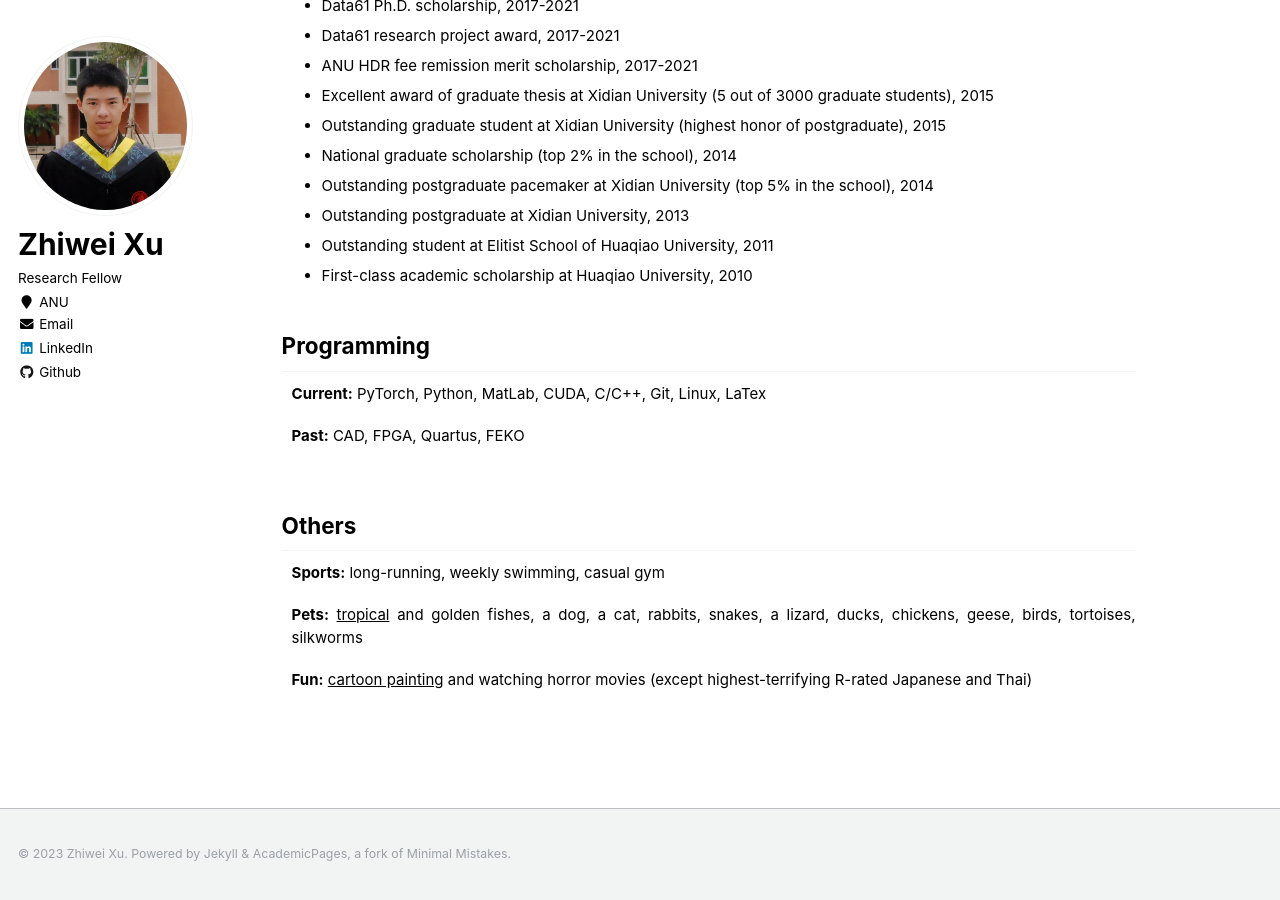
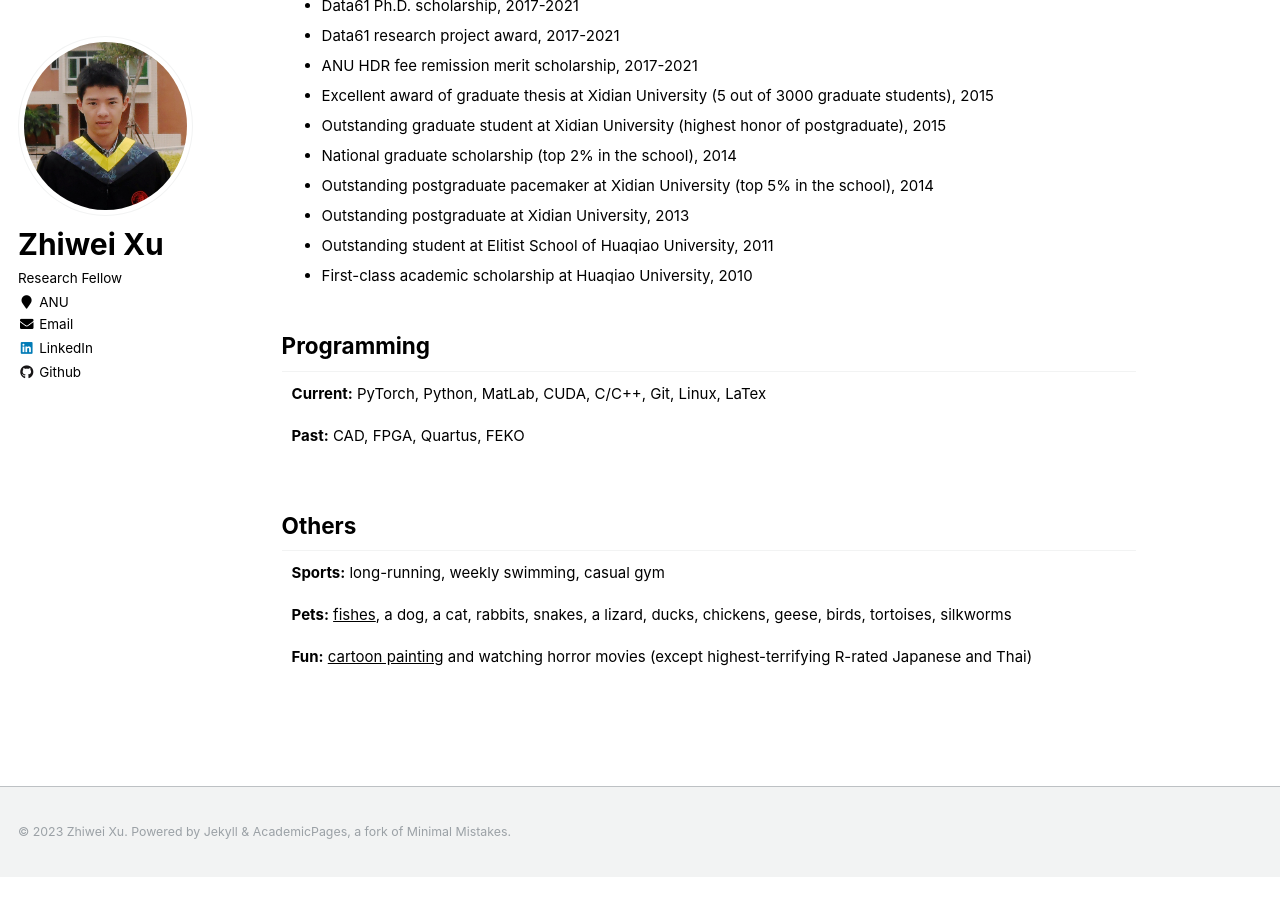
Before and after one commit to zwxu064/zwxu064.github.io, a Jekyll site: the page built from _pages/about.html, in a window 1280 px wide and 900 px high, scrolled down 3983 px. Built offline with Jekyll 4.4.1, drawn with Linux system fonts in a browser that asks for light colours; after the commit the page ends 4860 px from its top, so only the background shows below that.

Commit message:
Update about.html

```diff
--- a/_pages/about.html
+++ b/_pages/about.html
@@ -245,7 +245,7 @@ redirect_from:
 <p class="alignlefttab"><strong>Sports:</strong> long-running, weekly swimming, casual gym</p>
 <div style="clear: both;"></div>
 
-<p class="alignlefttab"><strong>Pets:</strong> <a style="color: inherit; text-decoration: underline;" href="fishes">tropical</a> and golden fishes, a dog, a cat, rabbits, snakes, a lizard, ducks, chickens, geese, birds, tortoises, silkworms</p>
+<p class="alignlefttab"><strong>Pets:</strong> <a style="color: inherit; text-decoration: underline;" href="fishes">fishes</a>, a dog, a cat, rabbits, snakes, a lizard, ducks, chickens, geese, birds, tortoises, silkworms</p>
 <div style="clear: both;"></div>
 
 <p class="alignlefttab"><strong>Fun:</strong> <a style="color: inherit; text-decoration: underline;" href="cartoon">cartoon painting</a> and watching horror movies (except highest-terrifying R-rated Japanese and Thai)</p>
```
